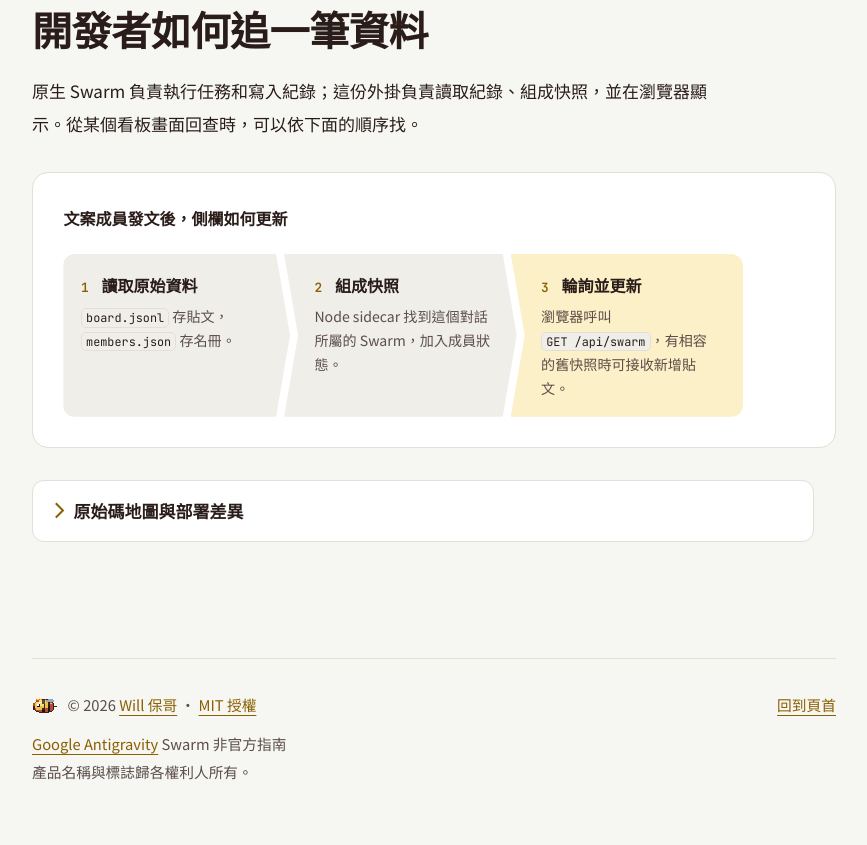
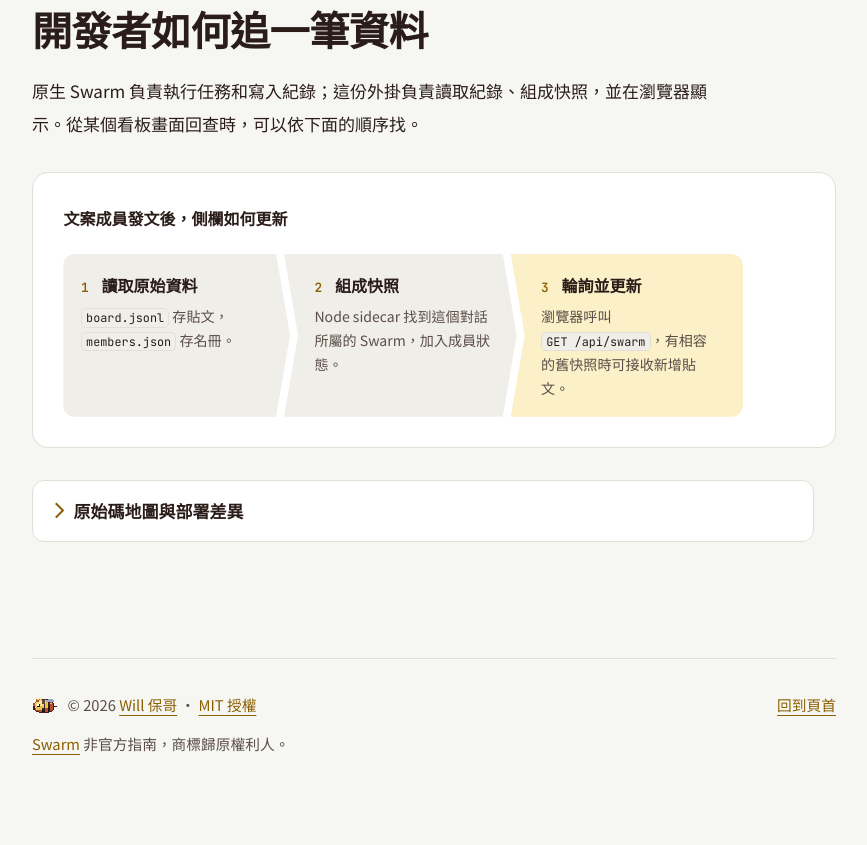
Before and after one commit to doggy8088/antigravity-swarm-guide, a plain HTML site: page index.html in a window 1280 px wide. Shown: the part 5455-6300 px from the top of the page, without its empty margins (354-1221 px from the left). Drawn offline with Linux system fonts and the light colour scheme; a web font is replaced by a local one.

Commit message:
Keep the footer notice on one line

```diff
--- a/index.html
+++ b/index.html
@@ -654,10 +654,7 @@ footer p{margin:0}
     <p class="brand"><img class="pixel" src="assets/logo.svg" alt="" width="26" height="26"><span>© 2026 <a href="https://www.facebook.com/will.fans/" target="_blank" rel="noopener noreferrer">Will 保哥</a> · <a href="LICENSE">MIT 授權</a></span></p>
     <a href="#top">回到頁首</a>
   </div>
-  <div class="footer-note">
-    <p><a href="https://antigravity.google/">Google Antigravity</a> Swarm 非官方指南</p>
-    <p>產品名稱與標誌歸各權利人所有。</p>
-  </div>
+  <p class="footer-note"><a href="https://antigravity.google/">Swarm</a> 非官方指南，商標歸原權利人。</p>
 </footer>
 </main>
 </div>
```
